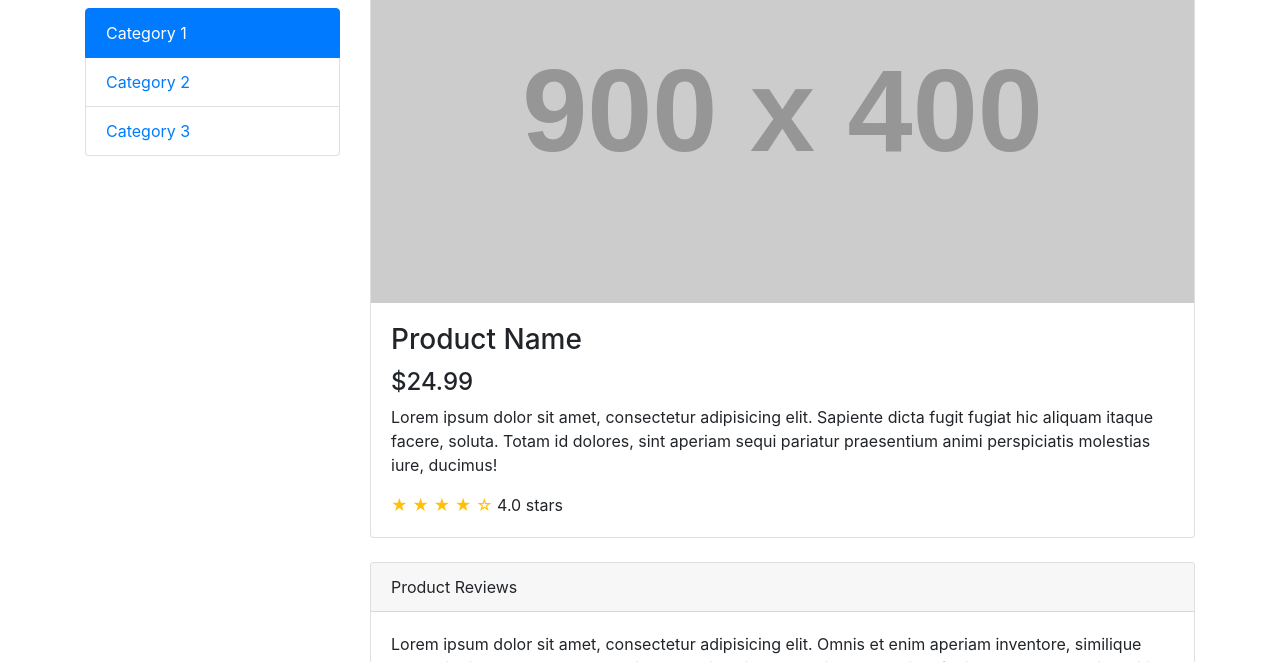
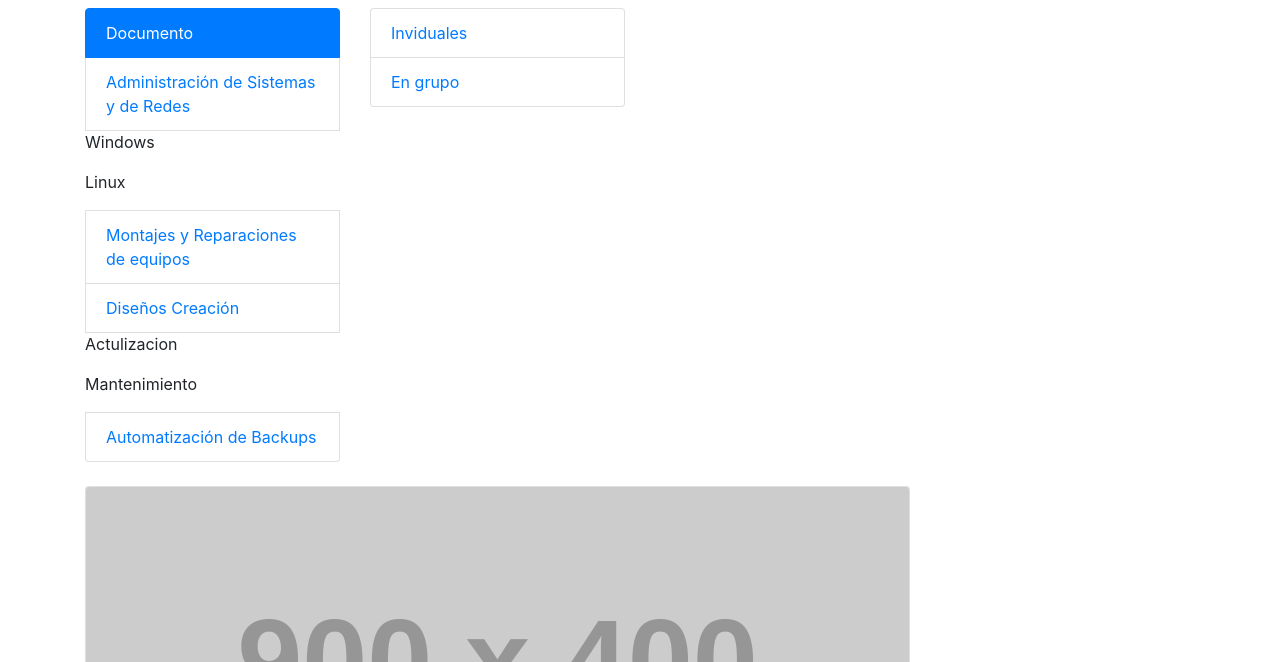
Before and after one commit to alkonreal/Proyecto-Final, a website: page Servicios/servicios.html in a window 1280 px wide. Shown: the part 440-1102 px from the top of the page. Drawn offline with Linux system fonts and the light colour scheme; placeholder pictures from the web are drawn by us.

Commit message:
Quedada el dia 2 enero
servicios

```diff
--- a/Servicios/servicios.html
+++ b/Servicios/servicios.html
@@ -60,12 +60,25 @@
     <div class="row">
 
       <div class="col-lg-3">
-        <h1 class="my-4">Shop Name</h1>
+        <h1 class="my-4">Servicios</h1>
         <div class="list-group">
-          <a href="#" class="list-group-item active">Category 1</a>
-          <a href="#" class="list-group-item">Category 2</a>
-          <a href="#" class="list-group-item">Category 3</a>
+          <a href="#" class="list-group-item active">Documento</a>
+          <a href="#" class="list-group-item">Administración de Sistemas y de Redes</a>
+          <p>Windows</p>
+          <p>Linux</p>
+          <a href="#" class="list-group-item">Montajes y Reparaciones de equipos</a>
+          <a href="#" class="list-group-item">Diseños Creación</a>
+          <p>Actulizacion</p>
+          <p>Mantenimiento</p>
+          <a href="#" class="list-group-item">Automatización de Backups</a>
         </div>
+        </div>
+        <div class="col-lg-3">
+          <h1 class="my-4">Clases</h1>
+          <div class="list-group">
+            <a href="#" class="list-group-item">Inviduales</a>
+            <a href="#" class="list-group-item">En grupo</a>
+          </div>
       </div>
       <!-- /.col-lg-3 -->
 
--- a/css/full-width-pics.css
+++ b/css/full-width-pics.css
@@ -3,6 +3,7 @@
  * Copyright 2013-2019 Start Bootstrap
  * Licensed under MIT (https://github.com/BlackrockDigital/startbootstrap-full-width-pics/blob/master/LICENSE)
  */
+
 body {
   padding-top: 56px;
 }
```
